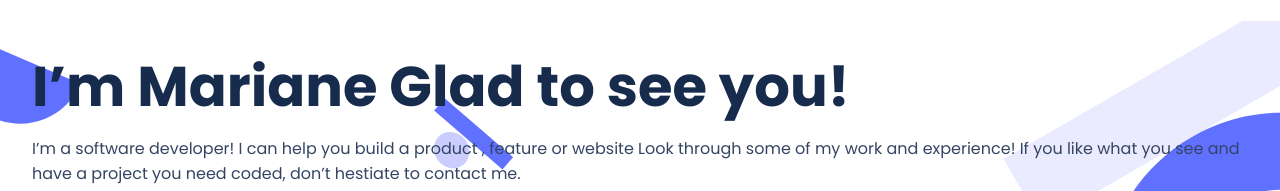
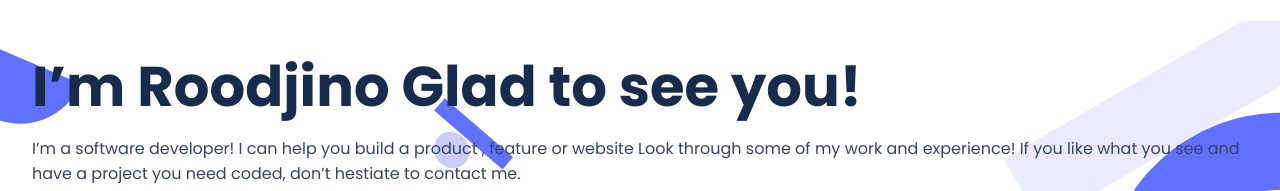
Before and after one commit to roodjinocherilus/Porfolio-mobile-version-skeleton, a website: page index.html in a window 1280 px wide. Shown: the part 52-243 px from the top of the page. Drawn offline with Linux system fonts and the light colour scheme.

Commit message:
change name in here section

```diff
--- a/index.html
+++ b/index.html
@@ -29,7 +29,7 @@
         <section>
             <div class="container">
                 <div class="text">
-                    <h1>I’m Mariane Glad to see you!</h1>
+                    <h1>I’m Roodjino Glad to see you!</h1>
                     <p>I’m a software developer! I can help you build a product , feature or website Look through some of my work and experience! If you like what you see and have a project you need coded, don’t hestiate to contact me.</p>
                 </div>
                 <div class="connect">
```
